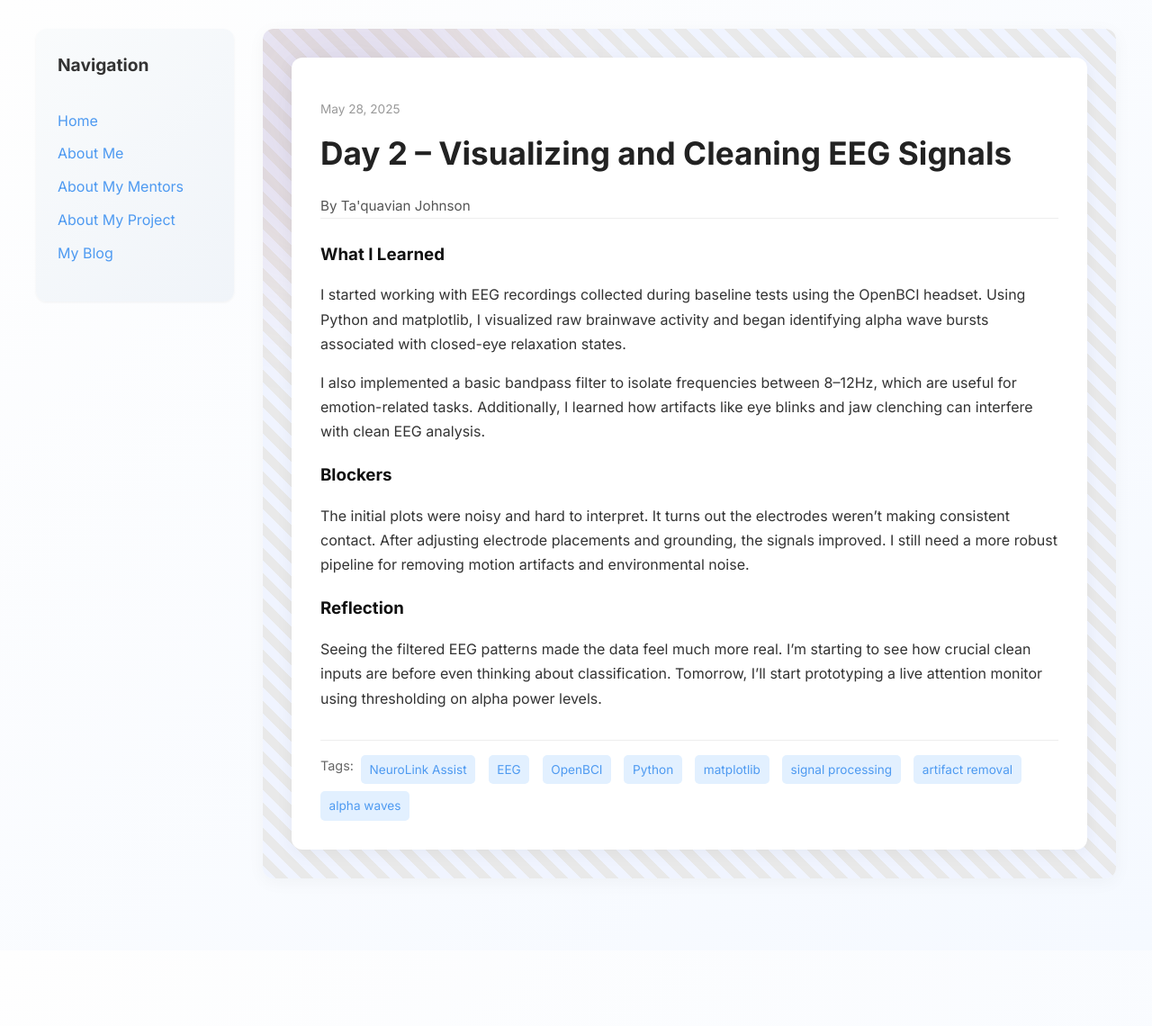
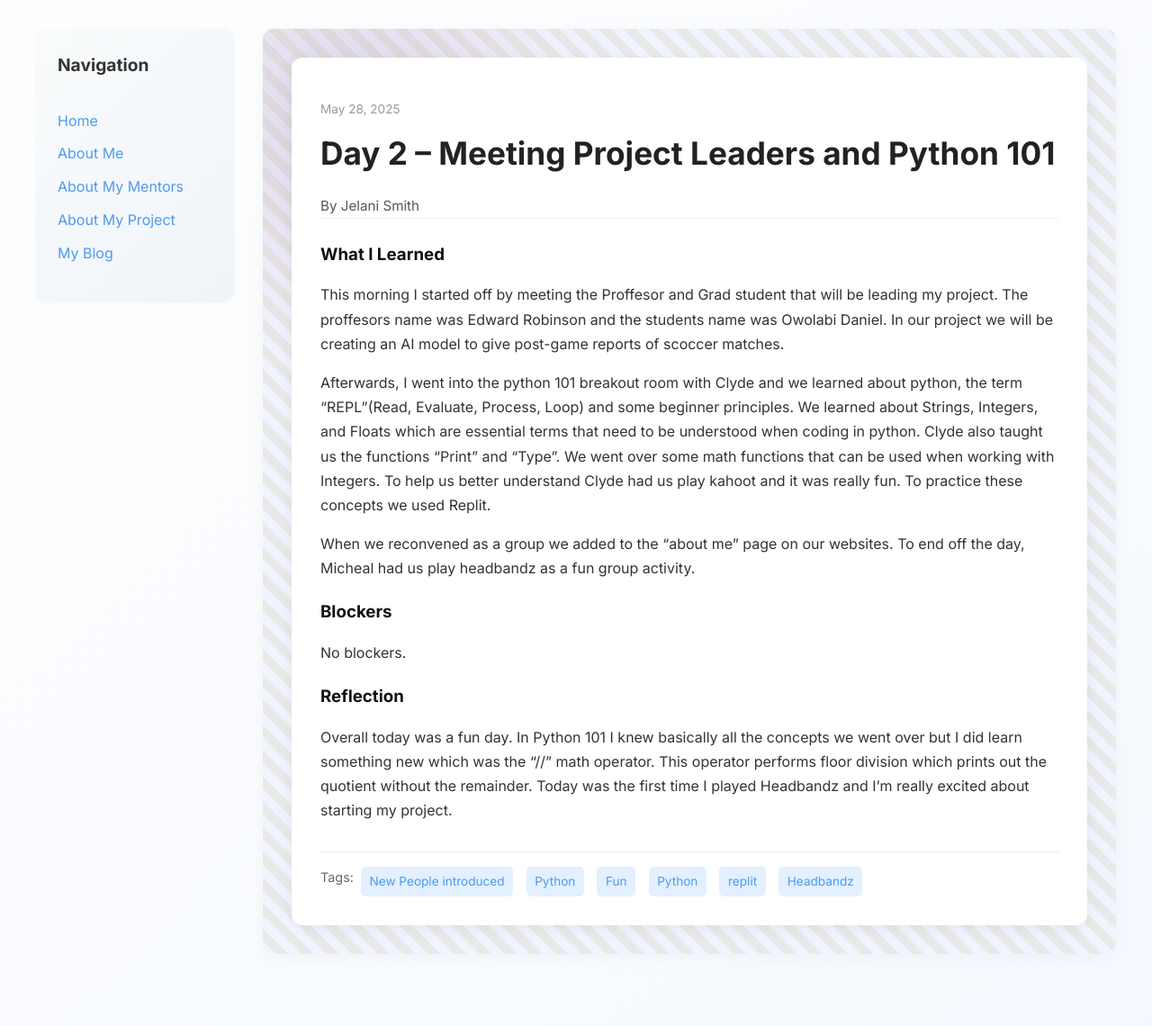
Before and after one commit to lanixyz/lanixyz.github.io, a Jekyll site: the page built from _posts/2025-05-28-day-2.md, in a window 1280 px wide. Shown: the whole page at 90% size. Built offline with Jekyll 4.4.1, drawn with Linux system fonts in a browser that asks for light colours; before the commit the page ends 1056 px from its top, so only the background shows below that.

Commit message:
Update 2025-05-28-day-2.md

```diff
--- a/_posts/2025-05-28-day-2.md
+++ b/_posts/2025-05-28-day-2.md
@@ -1,19 +1,21 @@
 ---
 layout: post
-title: "Day 2 – Visualizing and Cleaning EEG Signals"
+title: "Day 2 – Meeting Project Leaders and Python 101"
 date: 2025-05-28
-author: Ta'quavian Johnson
+author: Jelani Smith
 permalink: /day2.html
-tags: ["NeuroLink Assist", "EEG", "OpenBCI", "Python", "matplotlib", "signal processing", "artifact removal", "alpha waves"]
+tags: ["New People introduced", "Python", "Fun", "Python", "replit", "Headbandz"]
 
 what_i_learned: |
-  I started working with EEG recordings collected during baseline tests using the OpenBCI headset. Using Python and matplotlib, I visualized raw brainwave activity and began identifying alpha wave bursts associated with closed-eye relaxation states.
+  This morning I started off by meeting the Proffesor and Grad student that will be leading my project. The proffesors name was Edward Robinson and the students name was Owolabi Daniel. In our project we will be creating an AI model to give post-game reports of scoccer matches.
 
-  I also implemented a basic bandpass filter to isolate frequencies between 8–12Hz, which are useful for emotion-related tasks. Additionally, I learned how artifacts like eye blinks and jaw clenching can interfere with clean EEG analysis.
+  Afterwards, I went into the python 101 breakout room with Clyde and we learned about python, the term "REPL"(Read, Evaluate, Process, Loop) and some beginner principles. We learned about Strings, Integers, and Floats which are essential terms that need to be understood when coding in python. Clyde also taught us the functions "Print" and "Type". We went over some math functions that can be used when working with Integers. To help us better understand Clyde had us play kahoot and it was really fun. To practice these concepts we used Replit.
+
+  When we reconvened as a group we added to the "about me" page on our websites. To end off the day, Micheal had us play headbandz as a fun group activity.
 
 blockers: |
-  The initial plots were noisy and hard to interpret. It turns out the electrodes weren’t making consistent contact. After adjusting electrode placements and grounding, the signals improved. I still need a more robust pipeline for removing motion artifacts and environmental noise.
+  No blockers.
 
 reflection: |
-  Seeing the filtered EEG patterns made the data feel much more real. I’m starting to see how crucial clean inputs are before even thinking about classification. Tomorrow, I’ll start prototyping a live attention monitor using thresholding on alpha power levels.
+  Overall today was a fun day. In Python 101 I knew basically all the concepts we went over but I did learn something new which was the "//" math operator. This operator performs floor division which prints out the quotient without the remainder. Today was the first time I played Headbandz and I'm really excited about starting my project.
 ---
```
